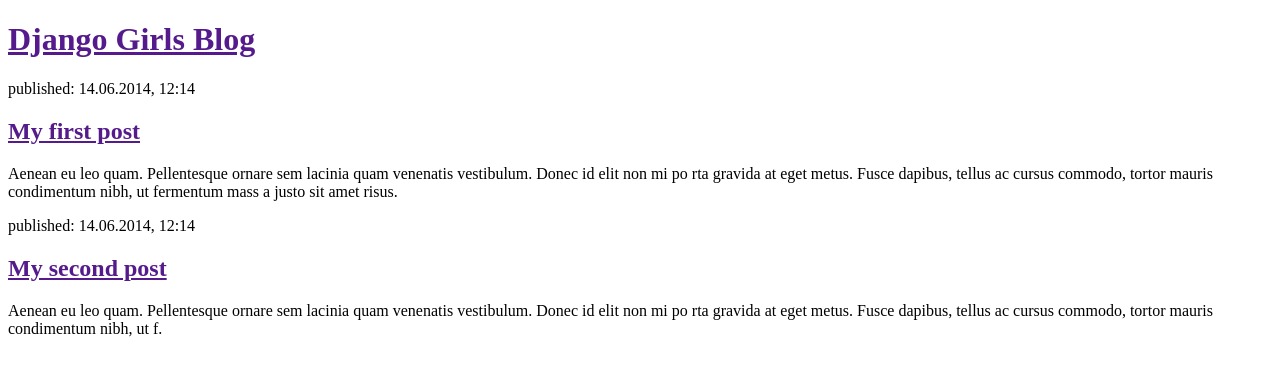
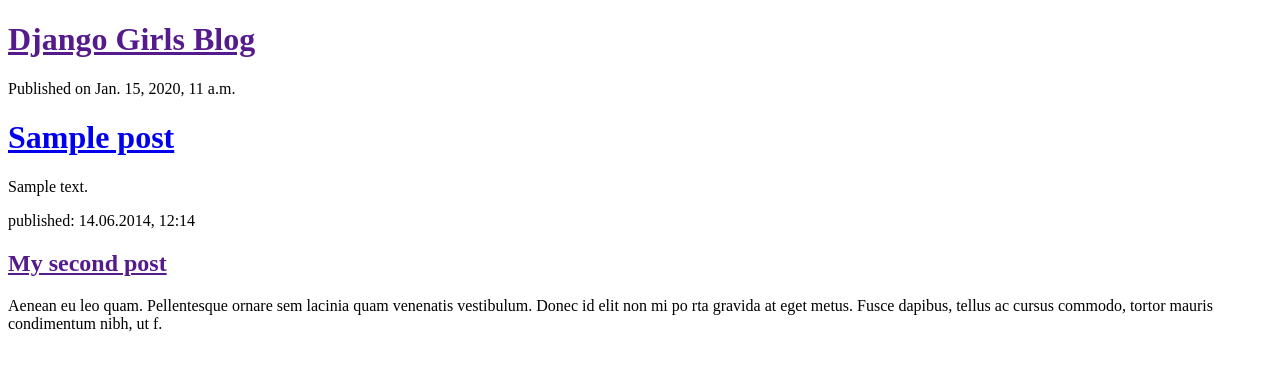
Before and after one commit to Daprince78/my-first-blog, a Django app: page / in a window 1280 px wide. Shown: the top 376 px of the page. Run offline with Django 3.2, Linux system fonts and the light colour scheme; tables that the repository leaves empty hold one stand-in row (values such as "Sample post").

Commit message:
Modified templates to display posts from database.

```diff
--- a/blog/templates/blog/post_list.html
+++ b/blog/templates/blog/post_list.html
@@ -8,14 +8,13 @@
         <div>
             <h1><a href="">Django Girls Blog</a></h1>
         </div>
+        {% for post in posts %}
         <div>
-            <p>published: 14.06.2014, 12:14</p>
-            <h2><a href="">My first post</a></h2>
-            <p>Aenean eu leo quam. Pellentesque ornare sem lacinia quam venenatis vestibulum. Donec id elit non mi po
-                rta gravida at eget metus. Fusce dapibus, tellus ac cursus commodo, tortor mauris condimentum nibh, ut fermentum mass
-                a justo sit amet risus.
-            </p>
+            <p>Published on {{ post.published_date }}</p>
+            <h1><a href=" ">{{ post.title }} </a></h1>
+            <p>{{ post.text|linebreaksbr }}</p>
         </div>
+        {% endfor %}
         <div>
             <p>published: 14.06.2014, 12:14</p>
             <h2><a href="">My second post</a></h2>
--- a/blog/views.py
+++ b/blog/views.py
@@ -1,7 +1,10 @@
 from django.shortcuts import render
+from django.utils import timezone
+from . models import Post
 
 # Create your views here.
 
 
 def post_list(request):
-    return render(request, 'blog/post_list.html', {})
+    posts = Post.objects.filter(published_date__lte=timezone.now()).order_by('published_date')
+    return render(request, 'blog/post_list.html', {'posts': posts})
```
